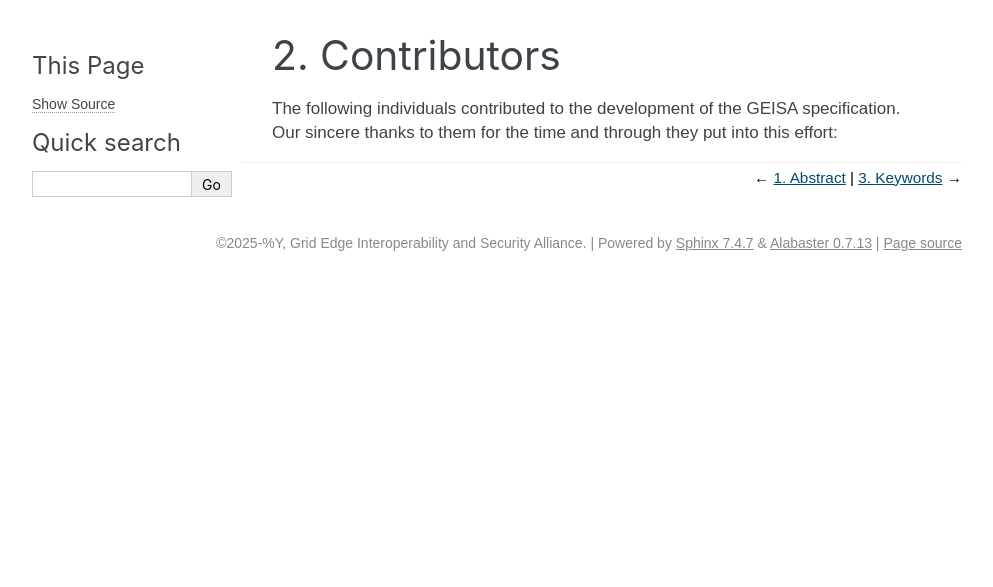
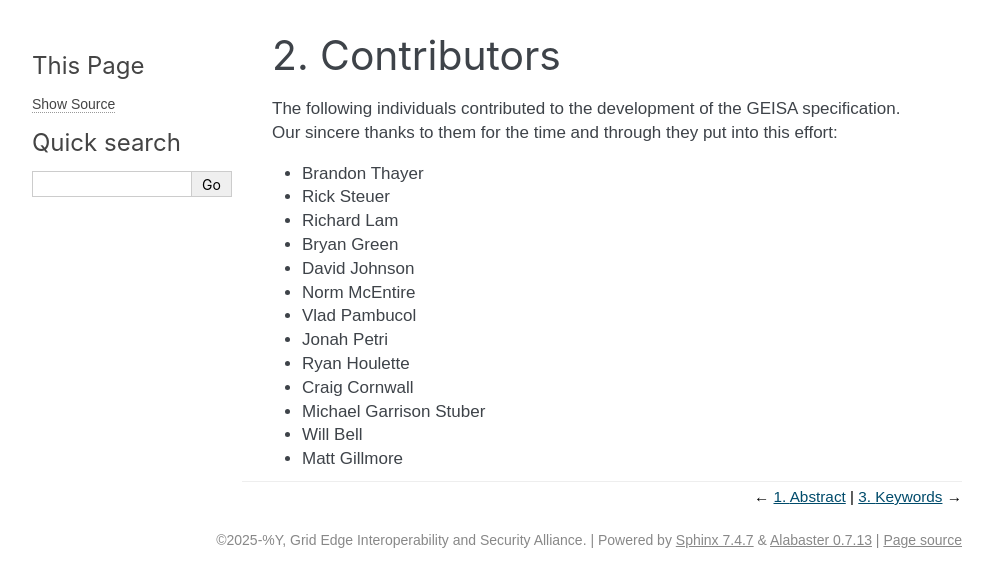
Before and after one commit to geisa/specification, a Sphinx documentation site: the page built from source/contributors.rst, in a window 1280 px wide. Shown: the top 587 px of the page, without its empty margins (148-1141 px from the left). Built offline with Sphinx 7.4.7, drawn with Linux system fonts in a browser that asks for light colours.

Commit message:
Updated contributors list.

```diff
--- a/source/contributors.rst
+++ b/source/contributors.rst
@@ -5,3 +5,17 @@ Contributors
 --------------------
 
 The following individuals contributed to the development of the GEISA specification.  Our sincere thanks to them for the time and through they put into this effort:
+
+* Brandon Thayer
+* Rick Steuer
+* Richard Lam
+* Bryan Green
+* David Johnson
+* Norm McEntire
+* Vlad Pambucol
+* Jonah Petri
+* Ryan Houlette
+* Craig Cornwall
+* Michael Garrison Stuber
+* Will Bell
+* Matt Gillmore
```
